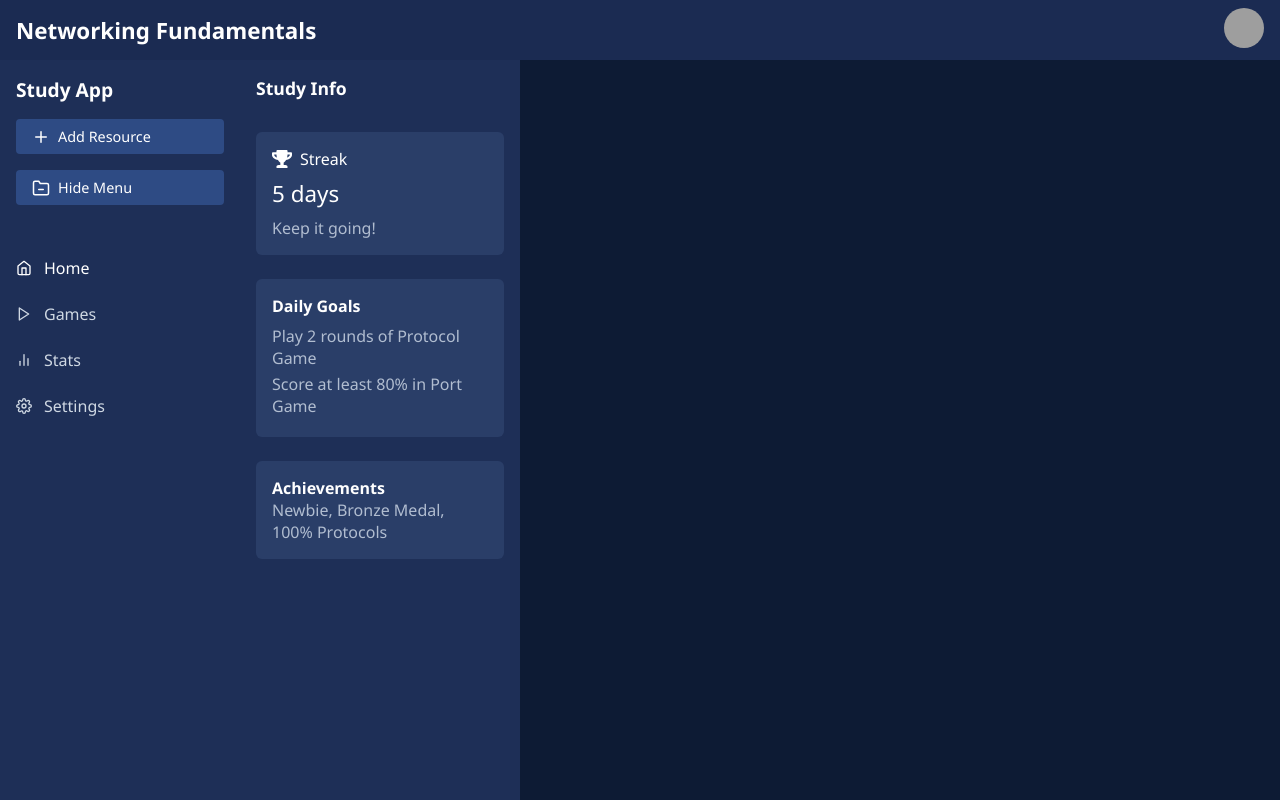
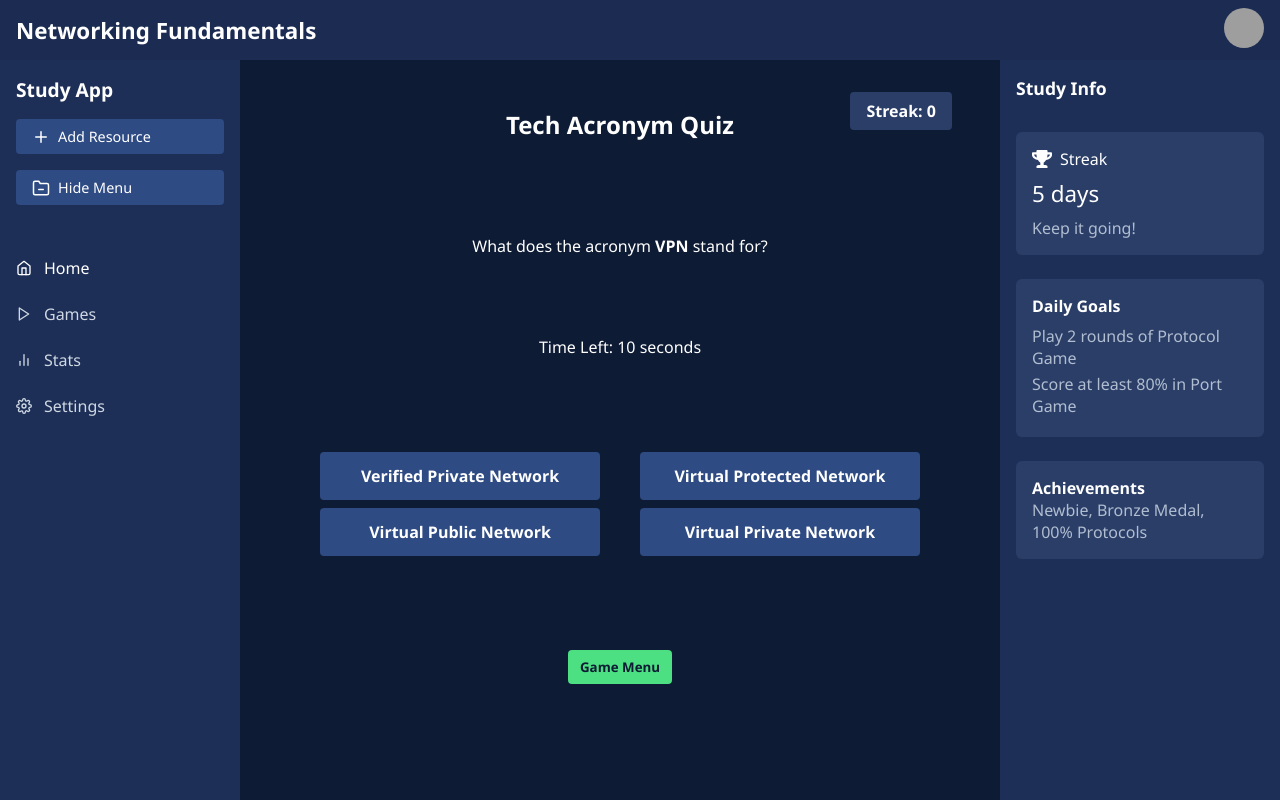
Before and after one commit to QuinOG/net-study, a React (Create React App) app: page /acronym in a window 1280 px wide. Built offline with nearby package versions, Linux system fonts and the light colour scheme; grey boxes are pictures that could not be loaded.

Commit message:
added an acronyms quiz

```diff
--- a/src/App.css
+++ b/src/App.css
@@ -292,6 +292,32 @@ body {
   font-size: 0.9rem;
 }
 
+/* Options container: 2x2 grid for multiple-choice buttons */
+.options-container {
+  display: grid;
+  grid-template-columns: repeat(2, 1fr);
+  gap: 0.5rem;  /* Consistent gap both horizontally and vertically */
+  justify-items: center;
+  margin: 1rem 0;
+}
+
+/* Option button styling: blue shade matching your menu */
+.option-btn {
+  width: 90%;
+  background-color: #2e4b84; /* Blue shade */
+  color: #fff;
+  padding: 0.8rem;
+  border: none;
+  border-radius: 4px;
+  font-size: 1rem;
+  cursor: pointer;
+  transition: background-color 0.3s ease;
+}
+
+.option-btn:hover {
+  background-color: #1e2b5b; /* Slightly darker blue */
+}
+
 /* Mobile Styles */
 @media (max-width: 768px) {
   /* Stack main layout vertically */
--- a/src/App.js
+++ b/src/App.js
@@ -6,6 +6,7 @@ import { FaTrophy } from 'react-icons/fa';
 import PortGame from './PortGame.js';
 import ProtocolGame from './ProtocolGame.js';
 import SubnettingChallenge from './SubnettingChallenge';
+import TechAcronymQuiz from './TechAcronymQuiz';
 import Sidebar from './Sidebar';
 
 function App() {
@@ -20,6 +21,7 @@ function App() {
             <Route path="/protocol" element={<ProtocolGame />} />
             <Route path="/port" element={<PortGame />} />
             <Route path="/subnet" element={<SubnettingChallenge />} />
+            <Route path="/acronym" element={<TechAcronymQuiz />} />
           </Routes>
           <RightPanel />
         </div>
@@ -117,6 +119,19 @@ function Home() {
             <button className="start-btn">Start</button>
           </Link>
         </div>
+
+        <div className="game-card">
+          <div className="card-icon">
+            <FiBookOpen size={32} />
+          </div>
+          <h4>IT Acronym Game</h4>
+          <p className="card-description">
+            Learn to match port numbers to the correct protocols and services!
+          </p>
+          <Link to="/acronym">
+            <button className="start-btn">Start</button>
+          </Link>
+        </div>
       </div>
     </main>
   );
--- /dev/null
+++ b/src/TechAcronymQuiz.js
@@ -0,0 +1,195 @@
+import React, { useState, useEffect, useRef } from 'react';
+import { useNavigate } from 'react-router-dom';
+
+// Dictionary of tech acronyms with variants (for CompTIA A+)
+// For each acronym, we include a "correct" answer and several similar alternatives.
+const acronymVariants = {
+  BIOS: {
+    correct: "Basic Input/Output System",
+    variants: [
+      "Basic Input/Output System",
+      "Basic Internal/Output System",
+      "Binary Input/Output System",
+      "Basic Input/Output Service"
+    ]
+  },
+  CPU: {
+    correct: "Central Processing Unit",
+    variants: [
+      "Central Processing Unit",
+      "Core Processing Unit",
+      "Central Processor Unit",
+      "Computer Processing Unit"
+    ]
+  },
+  RAM: {
+    correct: "Random Access Memory",
+    variants: [
+      "Random Access Memory",
+      "Read Access Memory",
+      "Rapid Access Memory",
+      "Random Active Memory"
+    ]
+  },
+  HDD: {
+    correct: "Hard Disk Drive",
+    variants: [
+      "Hard Disk Drive",
+      "Hard Disk Device",
+      "Heavy Disk Drive",
+      "High Density Drive"
+    ]
+  },
+  SSD: {
+    correct: "Solid State Drive",
+    variants: [
+      "Solid State Drive",
+      "Solid Storage Drive",
+      "Stable State Drive",
+      "Solid-State Device"
+    ]
+  },
+  VPN: {
+    correct: "Virtual Private Network",
+    variants: [
+      "Virtual Private Network",
+      "Virtual Public Network",
+      "Verified Private Network",
+      "Virtual Protected Network"
+    ]
+  },
+  DHCP: {
+    correct: "Dynamic Host Configuration Protocol",
+    variants: [
+      "Dynamic Host Configuration Protocol",
+      "Dynamic Host Control Protocol",
+      "Dynamic Hypertext Configuration Protocol",
+      "Direct Host Configuration Protocol"
+    ]
+  },
+  OS: {
+    correct: "Operating System",
+    variants: [
+      "Operating System",
+      "Operating Software",
+      "Operator System",
+      "Organized System"
+    ]
+  },
+  GPU: {
+    correct: "Graphics Processing Unit",
+    variants: [
+      "Graphics Processing Unit",
+      "Graphic Processing Unit",
+      "Graphical Processing Unit",
+      "GPU Processing Unit"
+    ]
+  },
+  RAID: {
+    correct: "Redundant Array of Independent Disks",
+    variants: [
+      "Redundant Array of Independent Disks",
+      "Redundant Array of Inexpensive Disks",
+      "Robust Array of Independent Disks",
+      "Reliable Array of Independent Disks"
+    ]
+  }
+};
+
+function TechAcronymQuiz() {
+  const navigate = useNavigate();
+  const acronyms = Object.keys(acronymVariants);
+  const [currentAcronym, setCurrentAcronym] = useState('');
+  const [options, setOptions] = useState([]);
+  const [result, setResult] = useState('');
+  const [streak, setStreak] = useState(0);
+  const [timeLeft, setTimeLeft] = useState(15);
+  const timerRef = useRef(null);
+
+  const generateQuestion = () => {
+    const randomIndex = Math.floor(Math.random() * acronyms.length);
+    const newAcronym = acronyms[randomIndex];
+    setCurrentAcronym(newAcronym);
+    setResult('');
+    setTimeLeft(15);
+    // Use the variants for the current acronym.
+    const variants = acronymVariants[newAcronym].variants;
+    // Ensure there are exactly 4 options (assuming each entry has 4 variants).
+    // Shuffle the options.
+    const shuffledOptions = variants.sort(() => 0.5 - Math.random());
+    setOptions(shuffledOptions);
+  };
+
+  useEffect(() => {
+    generateQuestion();
+  }, []);
+
+  useEffect(() => {
+    if (timerRef.current) clearInterval(timerRef.current);
+    timerRef.current = setInterval(() => {
+      setTimeLeft((prev) => {
+        if (prev <= 1) {
+          clearInterval(timerRef.current);
+          handleTimeOut();
+          return 0;
+        }
+        return prev - 1;
+      });
+    }, 1000);
+    return () => clearInterval(timerRef.current);
+  }, [currentAcronym]);
+
+  const handleTimeOut = () => {
+    const correctAnswer = acronymVariants[currentAcronym].correct;
+    setResult(`Time's up! The correct answer was "${correctAnswer}".`);
+    setStreak(0);
+    setTimeout(() => generateQuestion(), 2000);
+  };
+
+  const handleAnswerClick = (selectedAnswer) => {
+    clearInterval(timerRef.current);
+    const correctAnswer = acronymVariants[currentAcronym].correct;
+    if (selectedAnswer.toLowerCase() === correctAnswer.toLowerCase()) {
+      setResult("Correct answer!");
+      setStreak((prev) => prev + 1);
+    } else {
+      setResult(`Incorrect. The correct answer is "${correctAnswer}".`);
+      setStreak(0);
+    }
+    setTimeout(() => generateQuestion(), 2000);
+  };
+
+  return (
+    <main className="content">
+      <div className="game-interface">
+        <h3 className="section-title">Tech Acronym Quiz</h3>
+        <p>
+          What does the acronym <strong>{currentAcronym}</strong> stand for?
+        </p>
+        <p className="timer">Time Left: {timeLeft} seconds</p>
+        <div className="options-container">
+          {options.map((option, index) => (
+            <button
+              key={index}
+              className="start-btn option-btn"
+              onClick={() => handleAnswerClick(option)}
+            >
+              {option}
+            </button>
+          ))}
+        </div>
+        {result && <p className="result">{result}</p>}
+        <div className="button-row">
+          <button className="start-btn back-btn" onClick={() => navigate(-1)}>
+            Game Menu
+          </button>
+        </div>
+        <div className="streak-card">
+          Streak: {streak}
+        </div>
+      </div>
+    </main>
+  );
+}
+
+export default TechAcronymQuiz;
```
